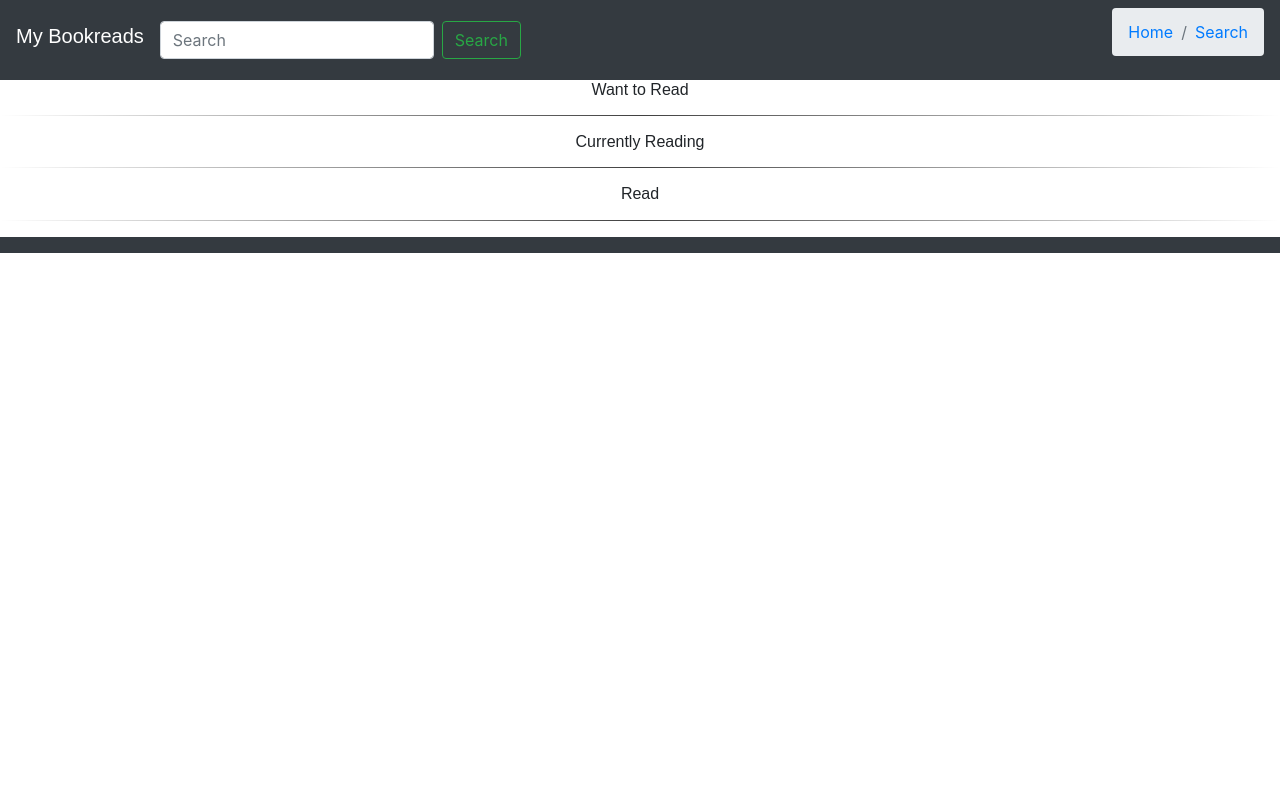
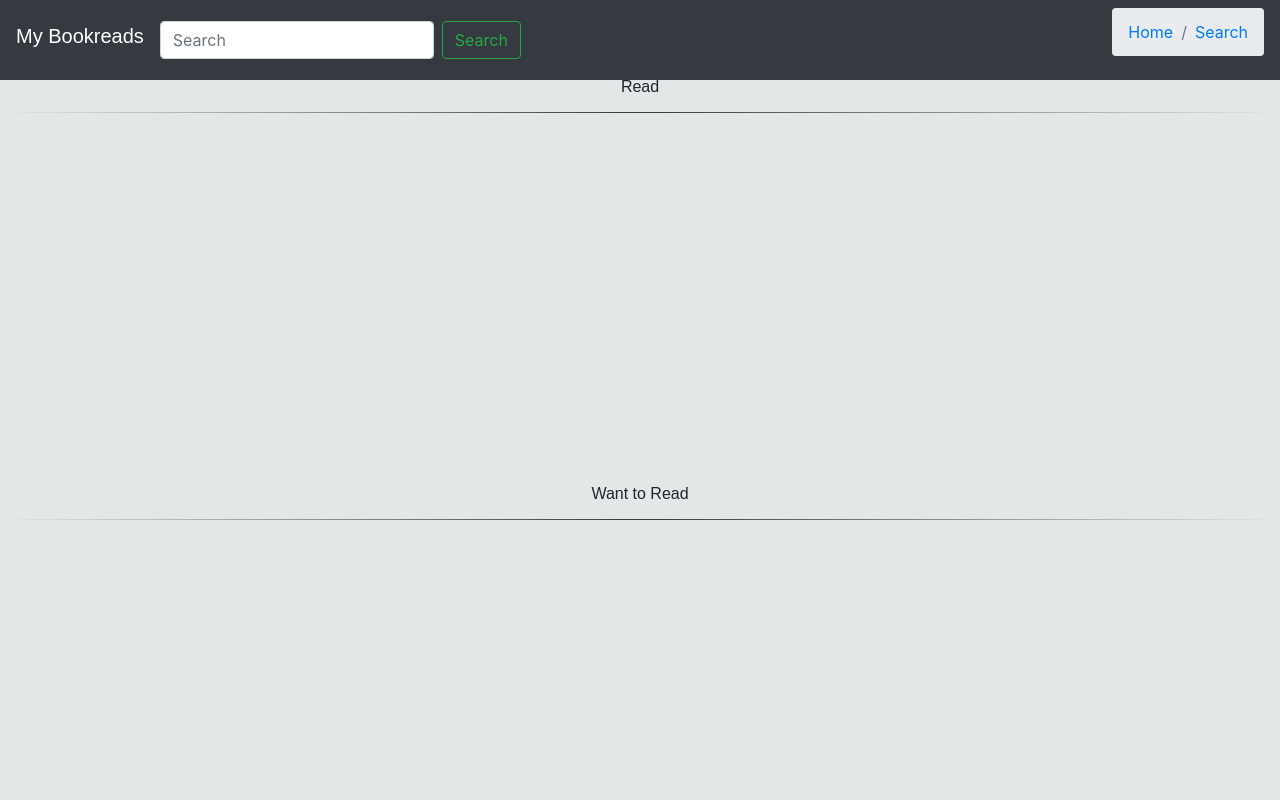
Before and after one commit to ThomasBockhorn/myreads, a React (Create React App) app: page / in a window 1280 px wide. Shown: the top 800 px of the page. Built offline with nearby package versions, Linux system fonts and the light colour scheme.

Commit message:
saving the toggle code for menu

```diff
--- a/src/App.jsx
+++ b/src/App.jsx
@@ -1,7 +1,6 @@
 import React, { Component } from "react";
 import "./App.css";
 import { BrowserRouter, Route } from "react-router-dom";
-import * as BooksAPI from "./BooksAPI";
 import Header from "./components/header";
 import Footer from "./components/footer";
 import Main from "./components/main";
--- a/src/components/currentlyReading.jsx
+++ b/src/components/currentlyReading.jsx
@@ -2,9 +2,10 @@ import React, { Component } from "react";
 
 function currentlyReading() {
   return (
-    <div className="wanttoread">
+    <div className="currentlyReading">
       <h2 className="heading">Currently Reading</h2>
       <hr className="style-two" />
+      <div className="currentlyreadingcontainer" />
     </div>
   );
 }
--- a/src/components/footer.jsx
+++ b/src/components/footer.jsx
@@ -1,4 +1,4 @@
-import React, { Component } from "react";
+import React from "react";
 
 function footer() {
   return (
--- a/src/components/main.jsx
+++ b/src/components/main.jsx
@@ -7,7 +7,7 @@ class main extends Component {
   state = {};
   render() {
     return (
-      <div>
+      <div id="main">
         <WantToRead />
         <CurrentlyReading />
         <Read />
--- a/src/components/read.jsx
+++ b/src/components/read.jsx
@@ -5,6 +5,7 @@ function read() {
     <div className="read">
       <h2 className="heading">Read</h2>
       <hr className="style-two" />
+      <div className="readsectioncontainer" />
     </div>
   );
 }
--- a/src/components/search.jsx
+++ b/src/components/search.jsx
@@ -33,7 +33,8 @@ class search extends Component {
 
   //This method will change the shelf location of the book
   changeShelf = book => {
-    console.log(book.target.id);
+    const wantToRead = "wantToRead";
+    BooksAPI.update(book.target.id, wantToRead);
   };
 
   //This will delete the selected book
--- a/src/components/wantToRead.jsx
+++ b/src/components/wantToRead.jsx
@@ -3,9 +3,10 @@ import * as BooksAPI from "../BooksAPI";
 
 function wantToRead() {
   return (
-    <div className="wanttoread">
+    <div className="wantToRead">
       <h2 className="heading">Want to Read</h2>
       <hr className="style-two" />
+      <div className="wanttoreadcontainer" />
     </div>
   );
 }
--- a/src/index.css
+++ b/src/index.css
@@ -13,8 +13,6 @@ h1.titleheading {
   color: white;
 }
 
-/* Gradient transparent - color - transparent */
-
 hr.style-two {
   border: 0;
   height: 1px;
@@ -26,6 +24,58 @@ h2.heading {
   width: 100%;
   font-size: 1em;
   font-family: 'Noto Serif KR', sans-serif;
+}
+
+.wanttoreadcontainer,
+.readsectioncontainer,
+.currentlyreadingcontainer {
+  display: flex;
+  flex-wrap: wrap;
+  margin: auto;
+  height: 80%;
+}
+
+#main {
+  width: 100%;
+  height: 1215px;
+  margin: auto;
+  display: flex;
+  flex-wrap: wrap;
+  justify-content: flex-start;
+  align-content: center;
+}
+
+.wanttoreadcontainer,
+.readsectioncontainer,
+.currentlyreadingcontainer {
+  display: flex;
+  flex-wrap: wrap;
+  margin: auto;
+  height: 80%;
+}
+
+.read {
+  order: 1;
+  width: 100%;
+  height: 33.5%;
+  margin: 0;
+  background: #E3E7E8;
+}
+
+.wantToRead {
+  order: 2;
+  width: 100%;
+  height: 33.5%;
+  margin: 0;
+  background: #E3E7E8;
+}
+
+.currentlyReading {
+  order: 3;
+  width: 100%;
+  height: 33.5%;
+  margin: 0;
+  background: #E3E7E8;
 }
 
 /*-----Search css-----*/
```
Also changed, not shown: 1 other file (tests, documents, lock files or other folders).
